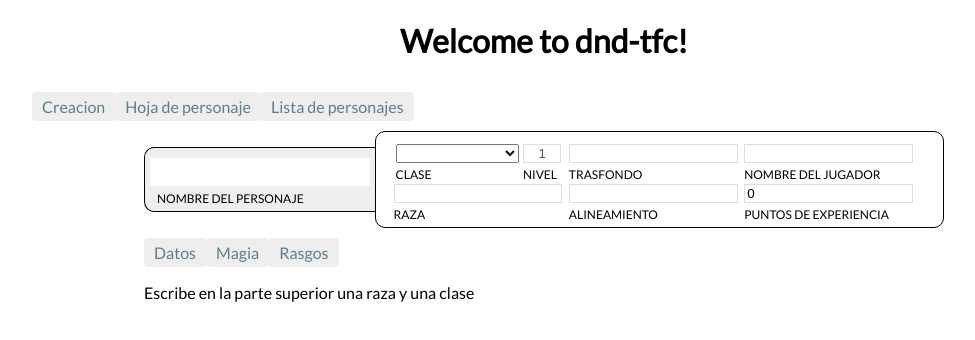
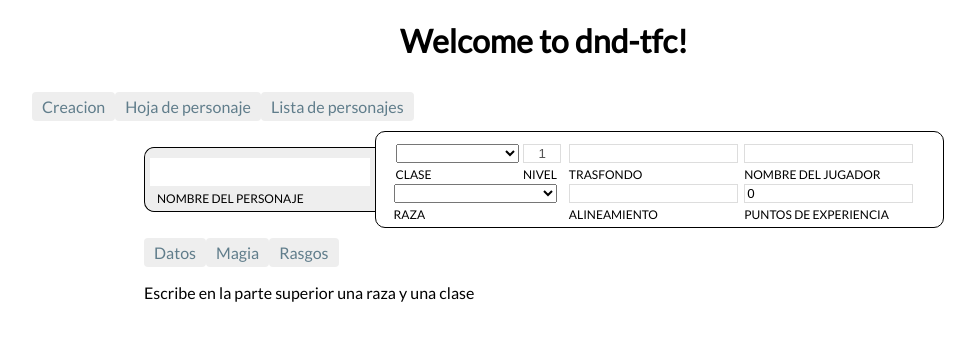
Before and after one commit to rondeo/dnd.tfc, an Angular app: page /hoja/rasgos in a window 1280 px wide. Shown: the top 340 px of the page, without its empty margins (104-1079 px from the left). Built offline with nearby package versions, Linux system fonts and the light colour scheme.

Commit message:
Clases en combobox

```diff
--- a/src/app/components/datos/datos.component.html
+++ b/src/app/components/datos/datos.component.html
@@ -35,7 +35,11 @@
         </li>
         <li>
           <div>
-            <input name="race" [(ngModel)]="razaPersonaje" (ngModelChange)="obtenerRaza()"/>
+            <!-- <input name="race" [(ngModel)]="razaPersonaje" (ngModelChange)="obtenerRaza()"/> -->
+            <select name="race" id="race" [(ngModel)]="razaPersonaje" (ngModelChange)="obtenerRaza()">
+              <option value=""></option>
+              <option *ngFor="let raza of arrayRazas" value="{{raza}}">{{raza}}</option>
+            </select>
             <label for="race">Raza</label>
           </div>
         </li>
--- a/src/app/components/datos/datos.component.ts
+++ b/src/app/components/datos/datos.component.ts
@@ -188,6 +188,10 @@ export class DatosComponent implements OnInit {
 
   obtenerRaza() {
 
+    // this.llenarRazas();
+
+    console.log(this.razaPersonaje);
+
     for (let i = 0; i < this.razas.length; i++) {
       for (let j = 0; j < this.subRazas.length; j++) {
         if (this.razas[i].nombreRaza == this.razaPersonaje) {
@@ -227,6 +231,8 @@ export class DatosComponent implements OnInit {
   }
 
   obtenerClase() {
+
+    console.log(this.clasePersonaje);
 
     for (let i = 0; i < this.clases.length; i++) {
       if (this.clases[i].nombreClase == this.clasePersonaje) {
@@ -313,9 +319,12 @@ export class DatosComponent implements OnInit {
       }
     }
 
+    this.arrayRazas.sort();
 
     for (let i = 0; i < this.arrayRazas.length; i++) {
-      console.log(this.arrayRazas[i]);
+
+      return this.arrayRazas[i];
+
     }
   }
 
```
